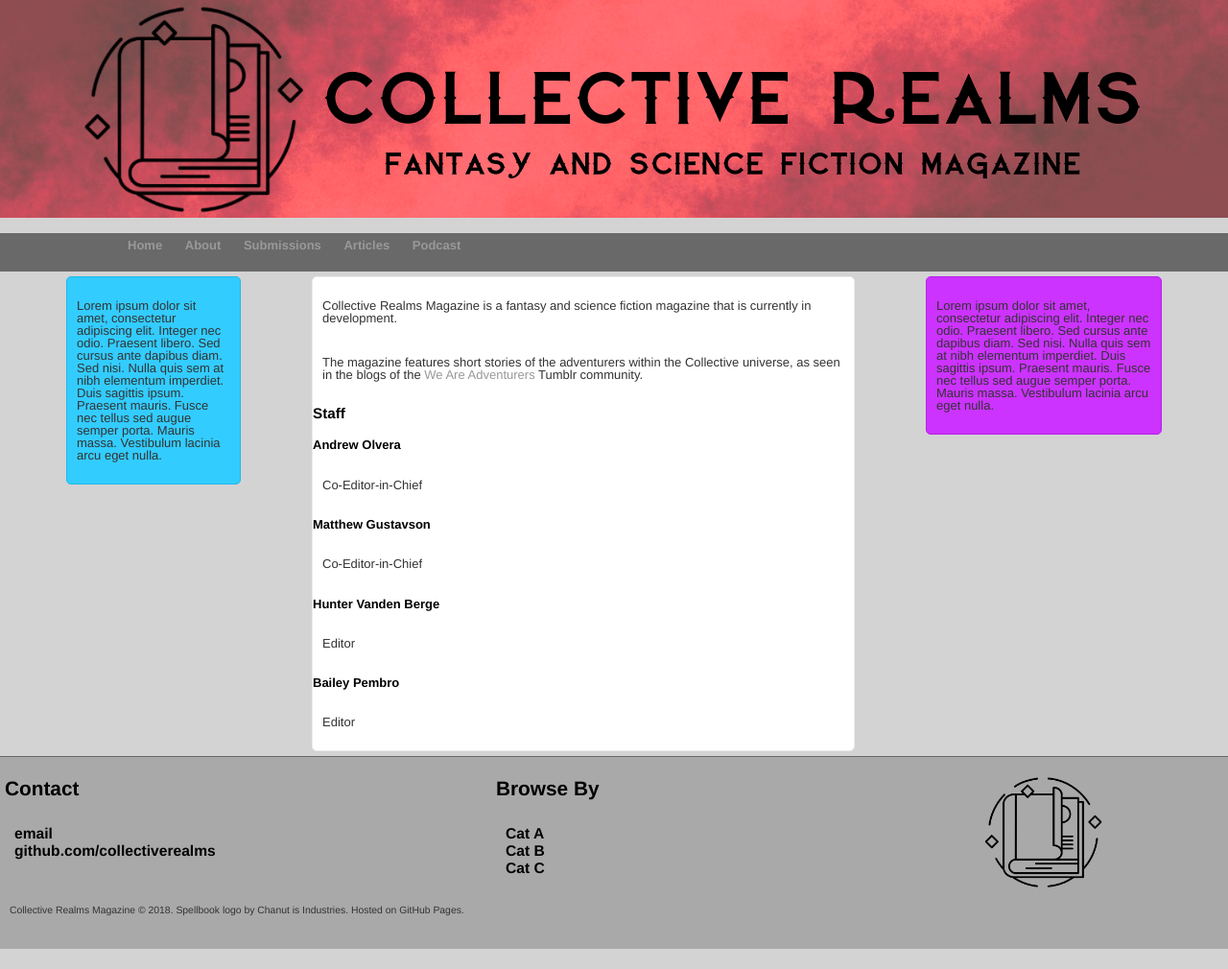
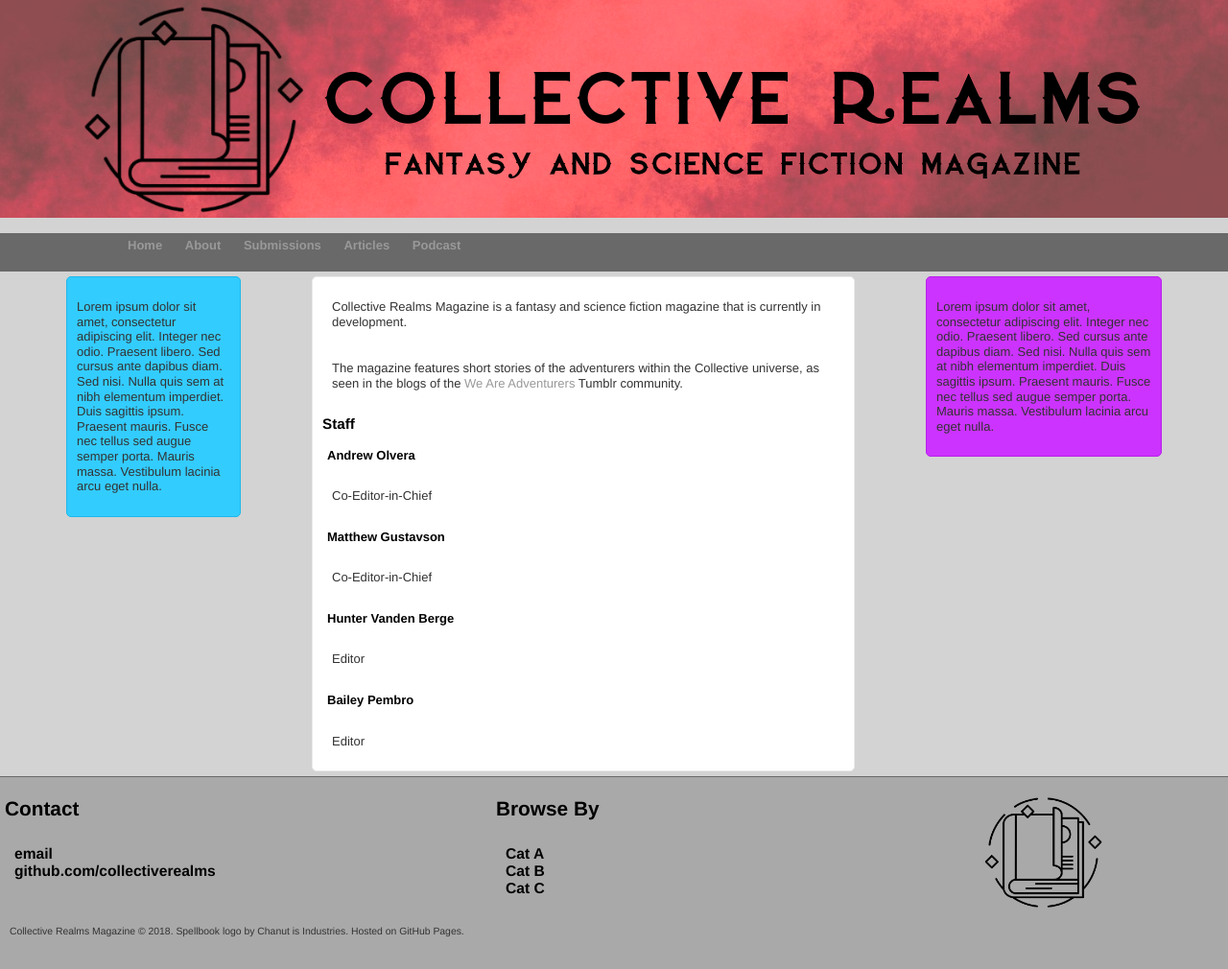
Before and after one commit to collectiverealms/collectiverealms, a Jekyll site: the page built from about.html, in a window 1280 px wide. Shown: the whole page at 96% size. Built offline with Jekyll 4.4.1, drawn with Linux system fonts in a browser that asks for light colours; before the commit the page ends 989 px from its top, so only the background shows below that.

Commit message:
Update main.css

```diff
--- a/css/main.css
+++ b/css/main.css
@@ -22,13 +22,25 @@ body {
                     p {
                         padding: 10px;
                         font-size: 1em;
-                        line-height: 1em;
+                        line-height: 1.2em;
                         color: #333;
                     }
 
                     h1 {
                         font-size: 2em;
                         font-family:'Helvetica', 'Arial', 'Sans-Serif';
+                    }
+
+                    .about h3, .submissions h2 {
+                        padding-left: 10px;
+                    }
+
+                    .about h4, .submissions h4 {
+                        padding-left: 15px;
+                    }
+
+                    .about p, submissions p {
+                        padding-left: 20px;
                     }
 
 /* body contents */
```
